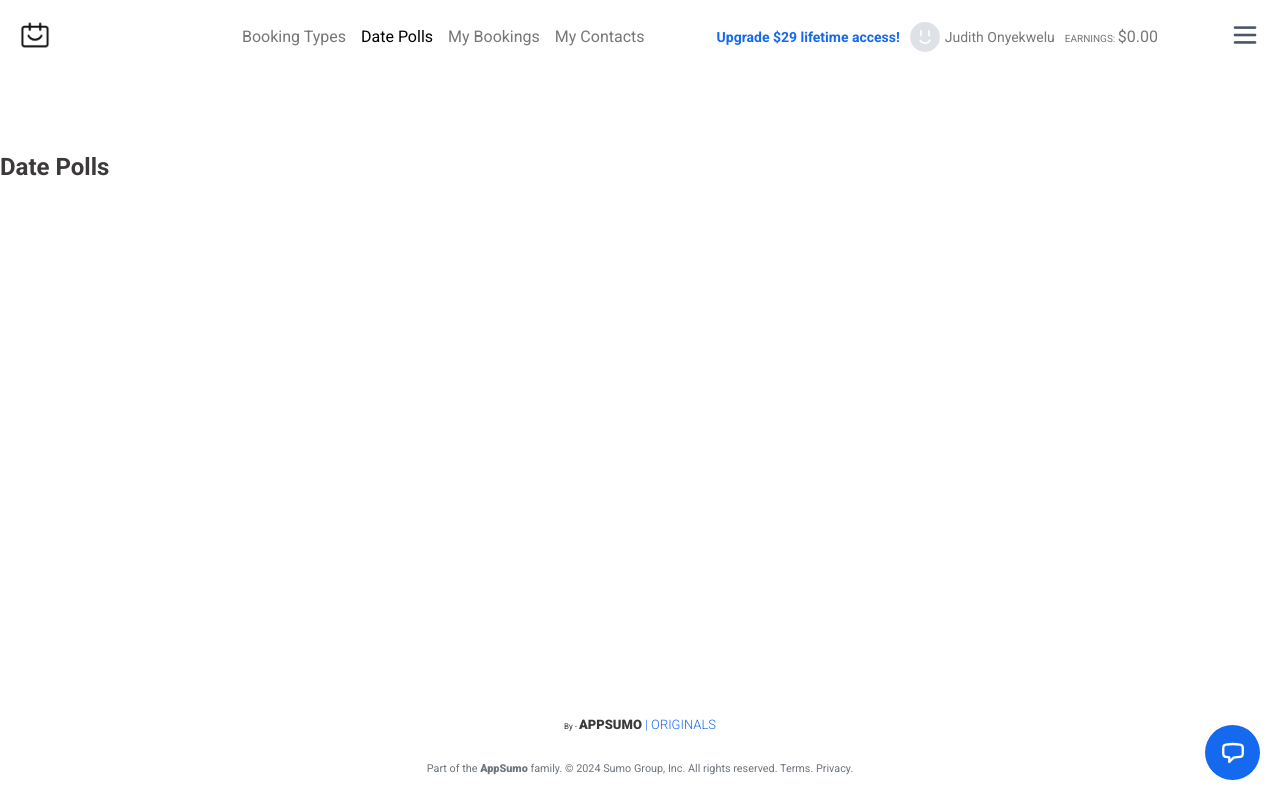
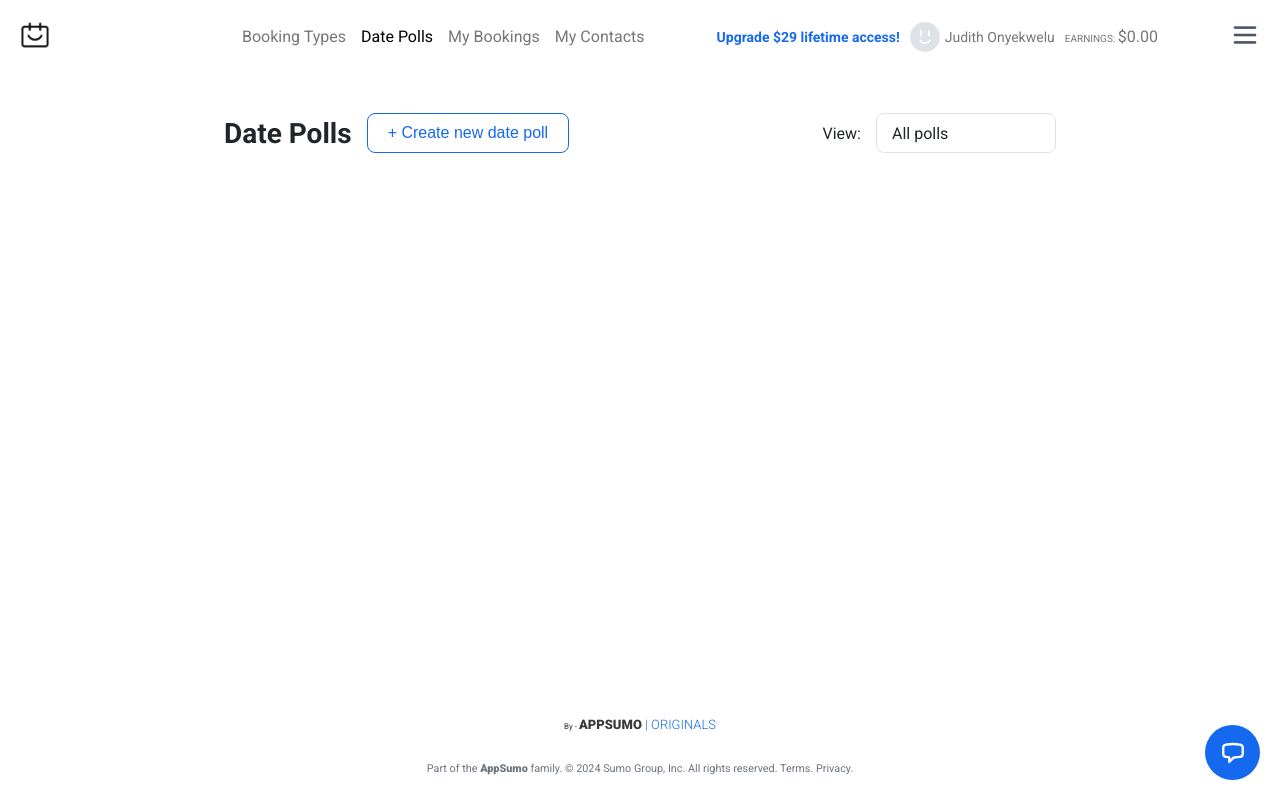
Before and after one commit to mmajudith/booking-app, a React (Create React App) app: page /date-polls in a window 1280 px wide. Built offline with nearby package versions, Linux system fonts and the light colour scheme; sample sign-in values are in the browser's storage.

Commit message:
style
Styled the date polls page

```diff
--- a/src/index.css
+++ b/src/index.css
@@ -66,6 +66,11 @@ h2{
     align-items: center;
 }
 
+.flex-s-s{
+    justify-content: center;
+    align-items: flex-start;
+}
+
 .center{
     justify-content: center;
     align-items: center;
--- a/src/pages/datepolls/DatePolls.js
+++ b/src/pages/datepolls/DatePolls.js
@@ -3,8 +3,17 @@ import './date-polls.css';
 
 const DatePolls = () => {
 	return (
-		<div style={{ fontWeight: 700, fontSize: 24, margin: '80px 0px' }}>
-			Date Polls
+		<div className="date-polls-container w flex-col center">
+			<div className="w flex-row between">
+				<div className="flex-row between polls-title-wrapper">
+					<h2>Date Polls</h2>
+					<Button text={'+ Create new date poll'} color={'blue'} />
+				</div>
+				<div className="flex-row between v-wrapper">
+					<p>View:</p>
+					<p className="polls flex-col flex-s-s">All polls</p>
+				</div>
+			</div>
 		</div>
 	);
 };
--- a/src/pages/datepolls/date-polls.css
+++ b/src/pages/datepolls/date-polls.css
@@ -1,6 +1,22 @@
 .date-polls-container{
-    width: 80%;
-    margin: auto auto;
-    /* height: 100%; */
+    width: 65%;
+    margin: auto;
+    margin-top: 40px;
+}
 
+.polls-title-wrapper, .v-wrapper{
+    gap: 15px;
 }
+
+.v-wrapper p{
+    font-size: 16px;
+    color: #212529;
+}
+
+.v-wrapper .polls{
+    width: 180px;
+    height: 40px;
+    padding-left: 15px;
+    border: 1px solid #dee2e6;
+    border-radius: 8px;
+}
```
